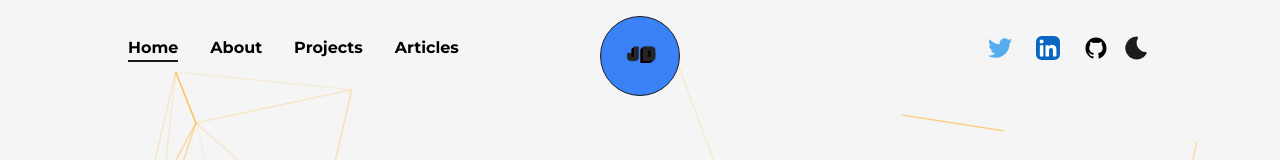
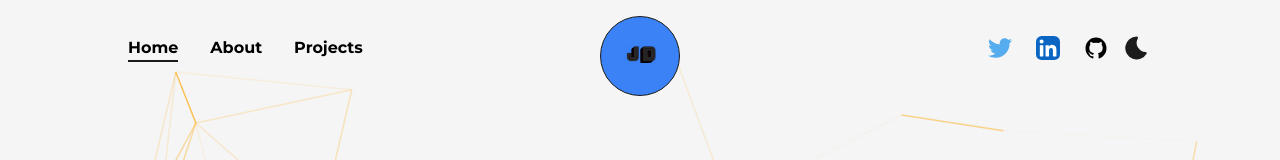
Before and after one commit to artistatbl/Mywebsite, a Next.js app in the folder portfolio/: page / in a window 1280 px wide. Shown: the top 160 px of the page. Built offline with nearby package versions, Linux system fonts and the light colour scheme.

Commit message:
Articles Removed

```diff
--- a/portfolio/src/components/NavBar.js
+++ b/portfolio/src/components/NavBar.js
@@ -102,7 +102,6 @@ const NavBar = () => {
                          <CustomLink href="/" title="Home" className='mr-4  ' />
                          <CustomLink href="/about" title="About" className='mx-4  ' />
                          <CustomLink href="/projects" title="Projects" className='mx-4 ' />
-                         <CustomLink href="/articles" title="Articles" className='ml-4 ' />
                     </nav>
 
                     <nav className='flex items-center justify-center flex-wrap'>
```
